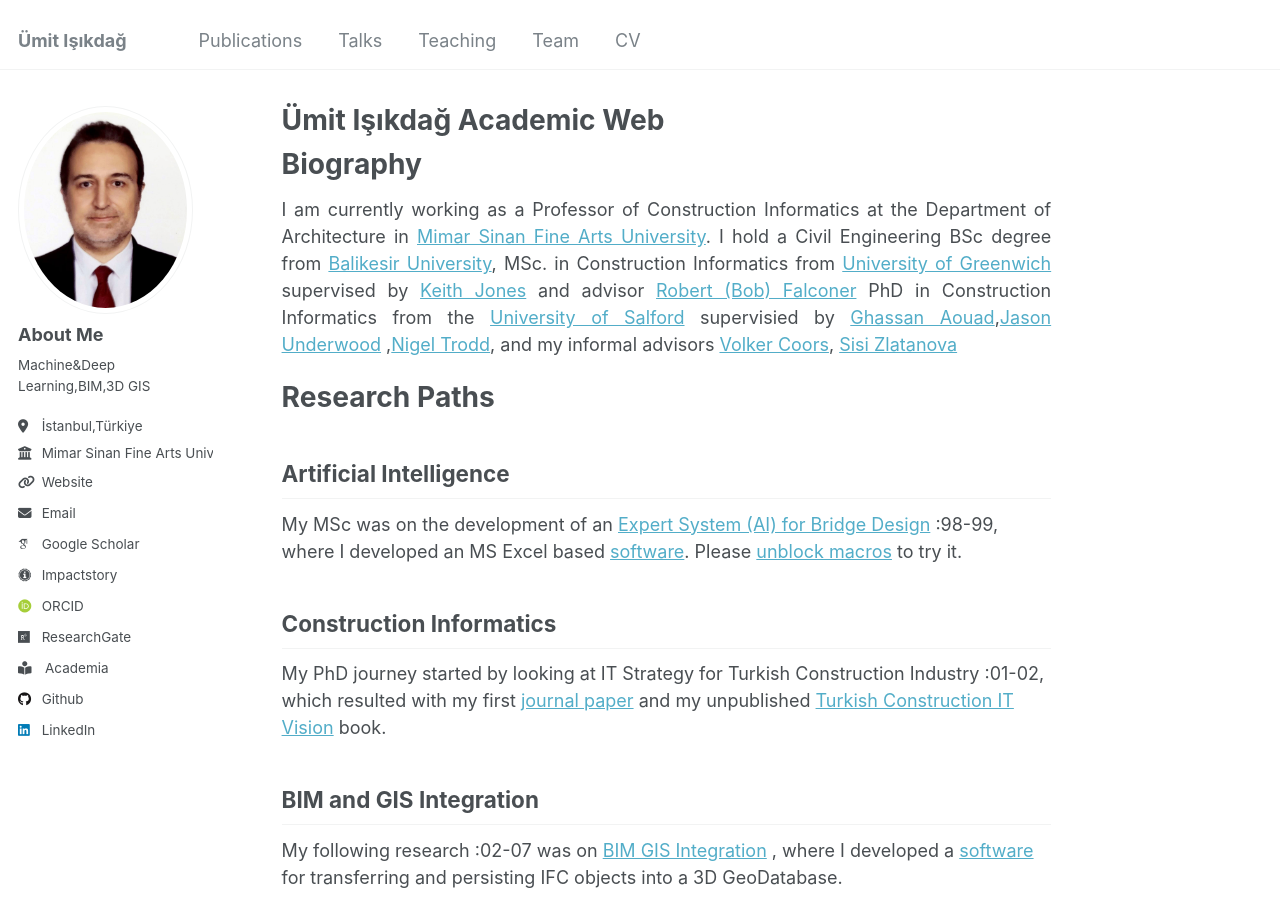
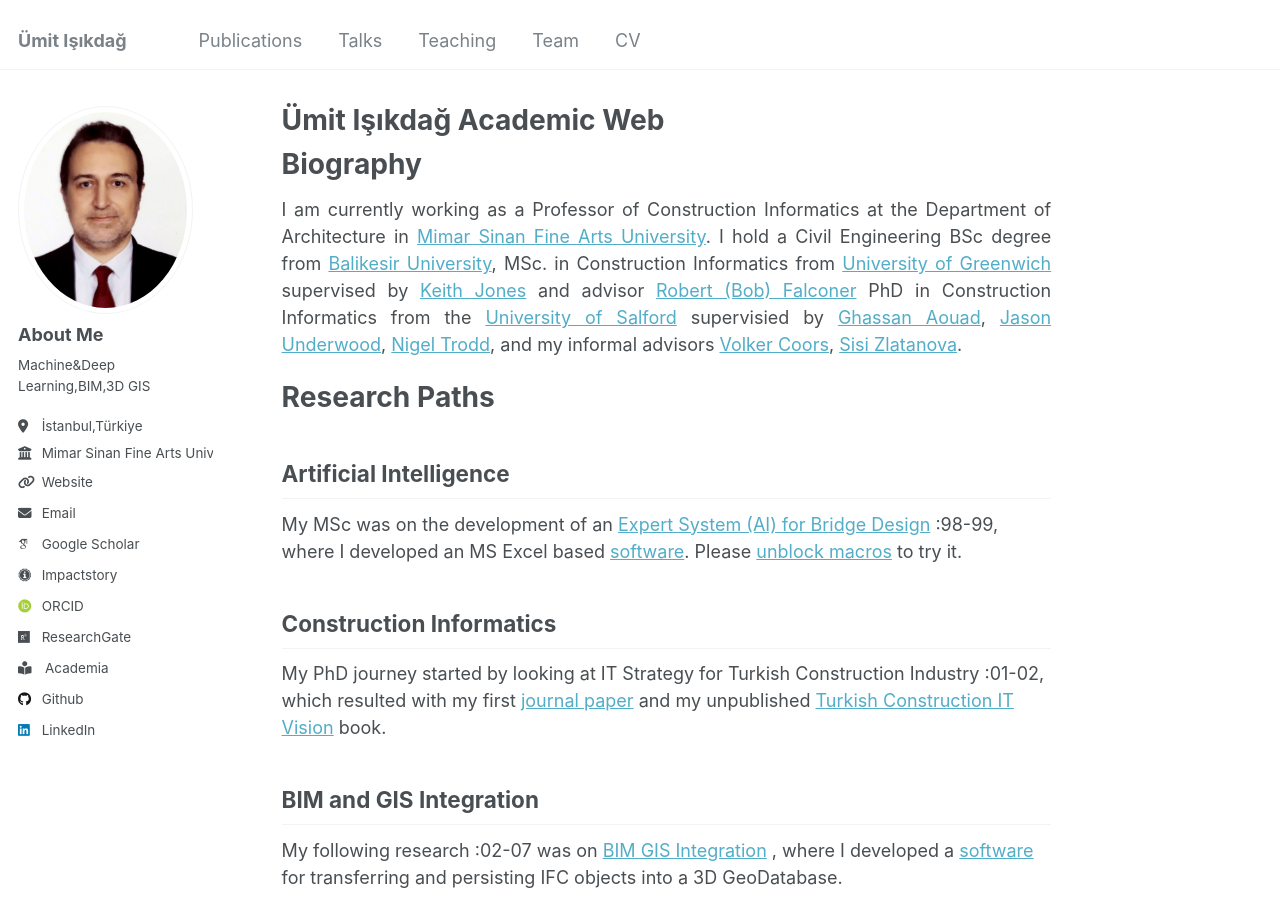
Before and after one commit to uisikdag/uisikdag.github.io, a Jekyll site: the page built from _pages/about.md, in a window 1280 px wide and 900 px high. Built offline with Jekyll 4.4.1, drawn with Linux system fonts in a browser that asks for light colours; some web fonts are replaced.

```diff
--- a/_pages/about.md
+++ b/_pages/about.md
@@ -14,9 +14,9 @@ I hold a Civil Engineering BSc degree from [Balikesir University](https://www.ba
 MSc. in Construction Informatics from [University of Greenwich](https://www.gre.ac.uk/subjects/construction#postgraduate%20-%20taught) supervised by
 [Keith Jones](https://www.aru.ac.uk/people/keith-jones) and advisor [Robert (Bob) Falconer](https://www.linkedin.com/in/bob-falconer-77b6665)
 PhD in Construction Informatics from the [University of Salford](https://hub.salford.ac.uk/uprise-digital-built-environment/) supervisied by
-[Ghassan Aouad](https://www.adu.ac.ae/about-adu/our-leadership1/leadership-team/professor-ghassan-aouad),[Jason Underwood](https://www.salford.ac.uk/our-staff/jason-underwood)
-,[Nigel Trodd](https://www.linkedin.com/in/nigeltrodd), and my informal advisors [Volker Coors](https://www.hft-stuttgart.de/p/volker-coors),
-[Sisi Zlatanova](https://research.unsw.edu.au/people/professor-sisi-zlatanova)
+[Ghassan Aouad](https://www.adu.ac.ae/about-adu/our-leadership1/leadership-team/professor-ghassan-aouad), [Jason Underwood](https://www.salford.ac.uk/our-staff/jason-underwood),
+[Nigel Trodd](https://www.linkedin.com/in/nigeltrodd), and my informal advisors [Volker Coors](https://www.hft-stuttgart.de/p/volker-coors),
+ [Sisi Zlatanova](https://research.unsw.edu.au/people/professor-sisi-zlatanova).
 {: style="text-align: justify;"}
 
 Research Paths
```
